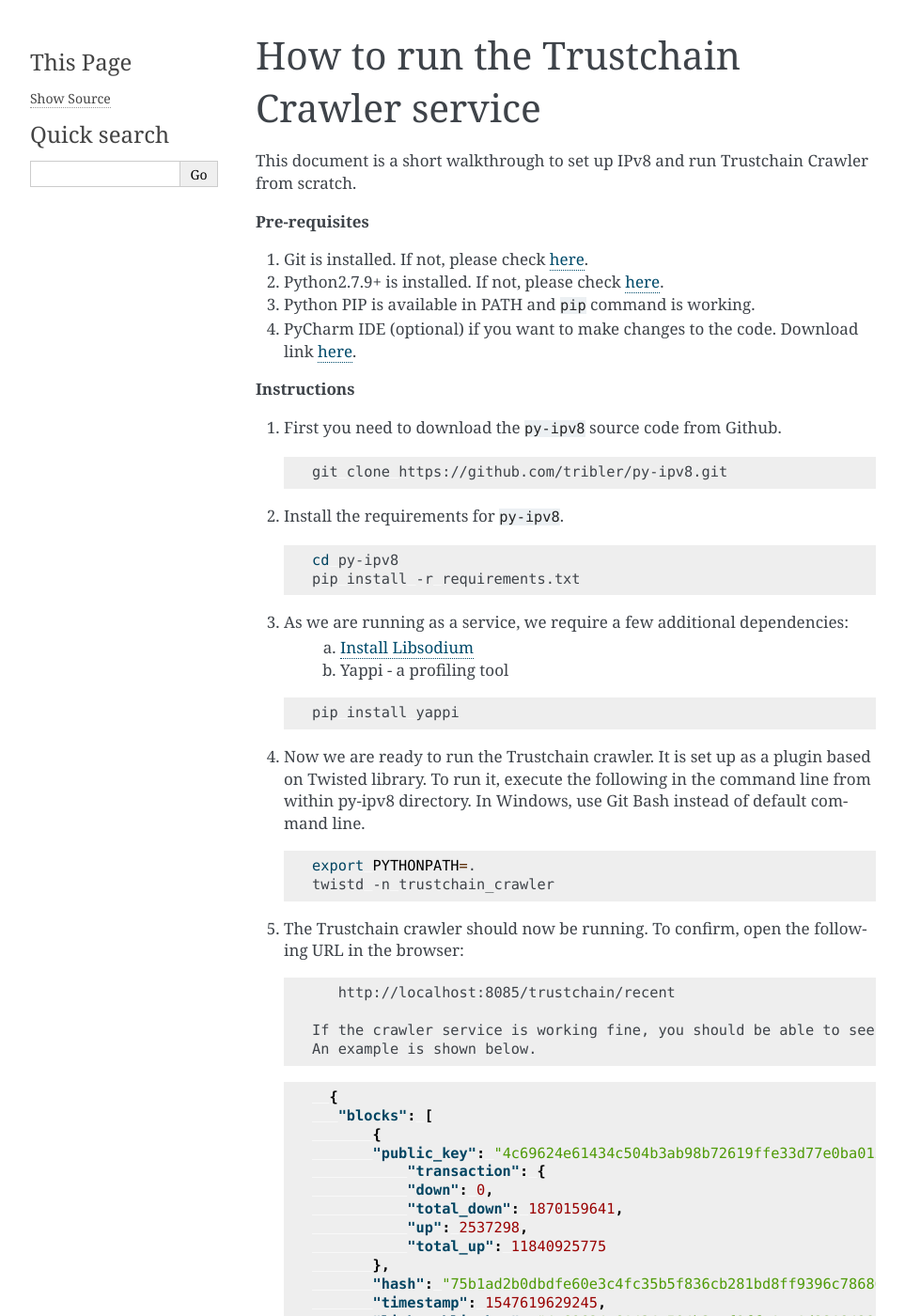
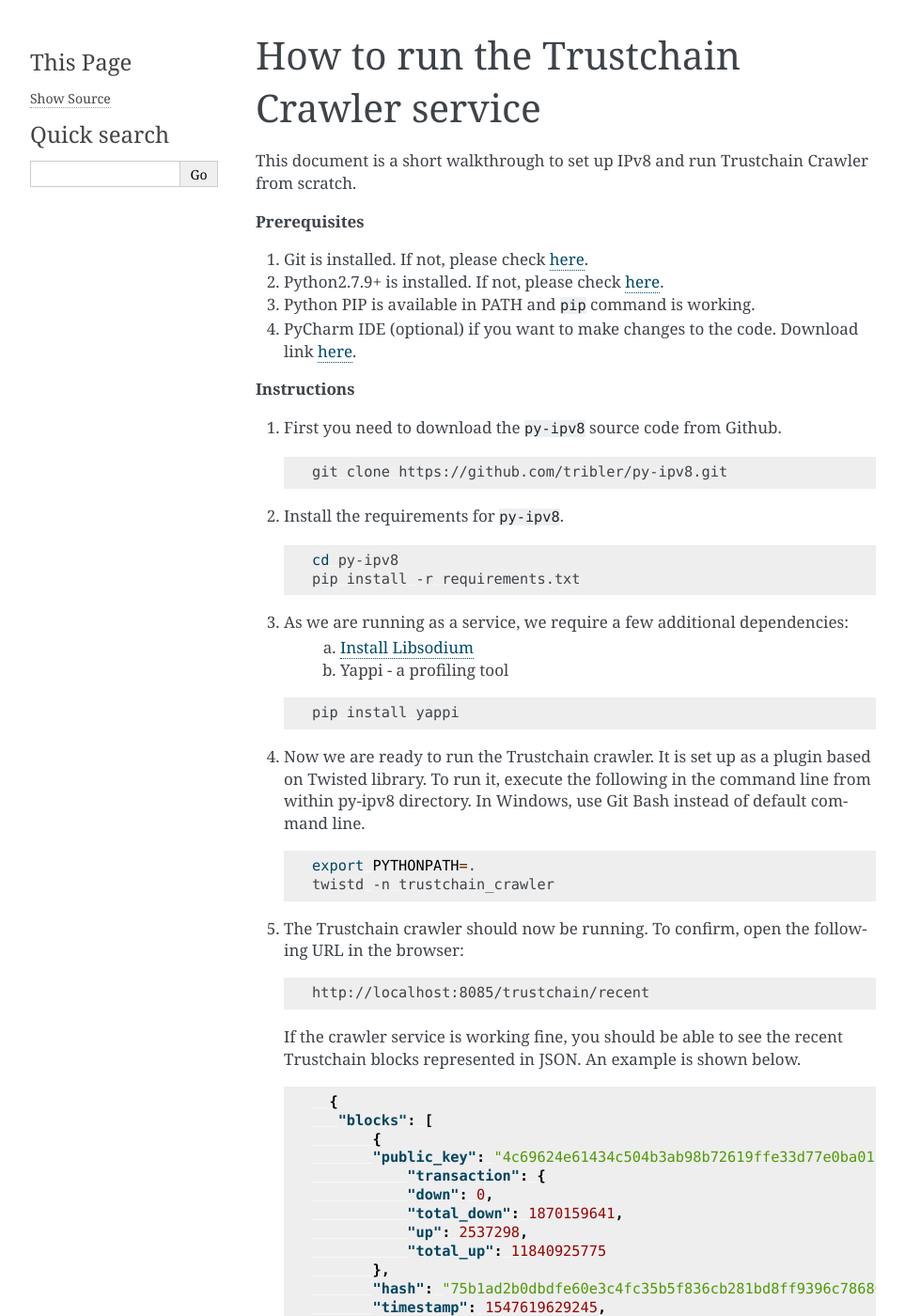
Before and after one commit to Tribler/py-ipv8, a Sphinx documentation site: the page built from doc/basics/crawler_service_tutorial.rst, in a window 1280 px wide and 1400 px high. Shown: the whole window at 94% size, without its empty margins (148-1111 px from the left). Built offline with Sphinx 7.4.7, drawn with Linux system fonts in a browser that asks for light colours.

Commit message:
Fixed crawler service tutorial docs

```diff
--- a/doc/basics/crawler_service_tutorial.rst
+++ b/doc/basics/crawler_service_tutorial.rst
@@ -4,7 +4,7 @@
 
 This document is a short walkthrough to set up IPv8 and run Trustchain Crawler from scratch.
 
-**Pre-requisites**
+**Prerequisites**
 
 
 #. Git is installed. If not, please check `here <https://git-scm.com/book/en/v2/Getting-Started-Installing-Git>`__.
@@ -56,8 +56,8 @@
 
        http://localhost:8085/trustchain/recent
 
-    If the crawler service is working fine, you should be able to see the recent Trustchain blocks represented in JSON.
-    An example is shown below.
+   If the crawler service is working fine, you should be able to see the recent Trustchain blocks represented in JSON.
+   An example is shown below.
 
    .. code-block:: json
 
```
